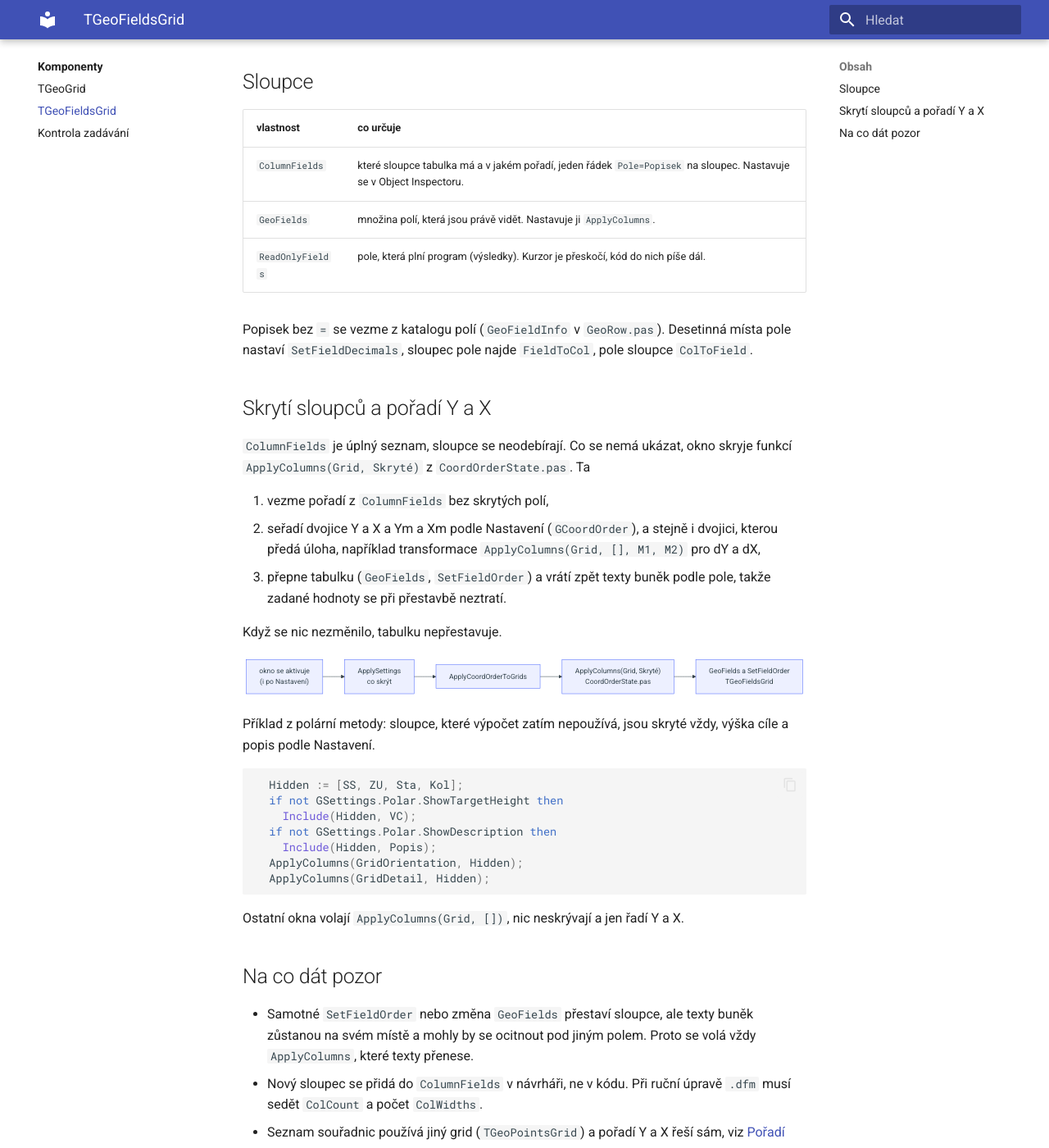
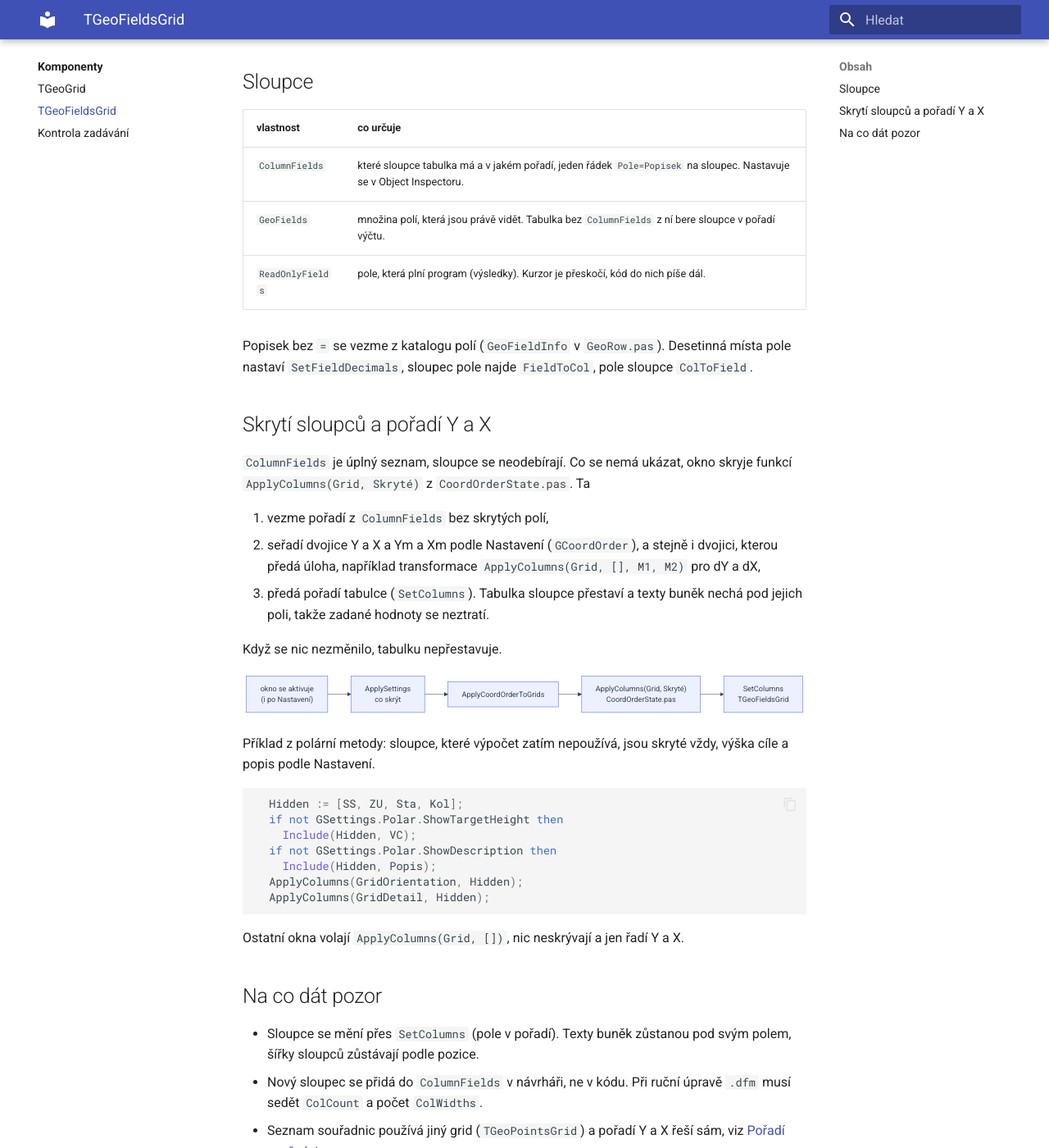
Before and after one commit to kovarmi9/GeoSoft, an MkDocs documentation site: the page built from docs/komponenty/geofieldsgrid.md, in a window 1280 px wide and 1400 px high, scrolled down 262 px. Shown: the whole window at 82% size. Built offline with MkDocs 1.6.1 and Material for MkDocs 9.7.7, drawn with Linux system fonts in a browser that asks for light colours.

Commit message:
Natavení pořadí a názvů sloupců

````diff
--- a/docs/komponenty/geofieldsgrid.md
+++ b/docs/komponenty/geofieldsgrid.md
@@ -9,7 +9,7 @@ zadávání podle svého pole. Používají ji všechna výpočetní okna.
 | vlastnost | co určuje |
 |---|---|
 | `ColumnFields` | které sloupce tabulka má a v jakém pořadí, jeden řádek `Pole=Popisek` na sloupec. Nastavuje se v Object Inspectoru. |
-| `GeoFields` | množina polí, která jsou právě vidět. Nastavuje ji `ApplyColumns`. |
+| `GeoFields` | množina polí, která jsou právě vidět. Tabulka bez `ColumnFields` z ní bere sloupce v pořadí výčtu. |
 | `ReadOnlyFields` | pole, která plní program (výsledky). Kurzor je přeskočí, kód do nich píše dál. |
 
 Popisek bez `=` se vezme z katalogu polí (`GeoFieldInfo`
@@ -26,8 +26,9 @@ z `CoordOrderState.pas`. Ta
 2. seřadí dvojice Y a X a Ym a Xm podle Nastavení (`GCoordOrder`),
    a stejně i dvojici, kterou předá úloha, například transformace
    `ApplyColumns(Grid, [], M1, M2)` pro dY a dX,
-3. přepne tabulku (`GeoFields`, `SetFieldOrder`) a vrátí zpět texty
-   buněk podle pole, takže zadané hodnoty se při přestavbě neztratí.
+3. předá pořadí tabulce (`SetColumns`). Tabulka sloupce přestaví
+   a texty buněk nechá pod jejich poli, takže zadané hodnoty se
+   neztratí.
 
 Když se nic nezměnilo, tabulku nepřestavuje.
 
@@ -36,7 +37,7 @@ flowchart LR
   A["okno se aktivuje<br/>(i po Nastavení)"] --> B["ApplySettings<br/>co skrýt"]
   B --> C["ApplyCoordOrderToGrids"]
   C --> D["ApplyColumns(Grid, Skryté)<br/>CoordOrderState.pas"]
-  D --> E["GeoFields a SetFieldOrder<br/>TGeoFieldsGrid"]
+  D --> E["SetColumns<br/>TGeoFieldsGrid"]
 ```
 
 Příklad z polární metody: sloupce, které výpočet zatím nepoužívá,
@@ -57,9 +58,8 @@ Ostatní okna volají `ApplyColumns(Grid, [])`, nic neskrývají a jen
 
 ## Na co dát pozor
 
-- Samotné `SetFieldOrder` nebo změna `GeoFields` přestaví sloupce, ale
-  texty buněk zůstanou na svém místě a mohly by se ocitnout pod jiným
-  polem. Proto se volá vždy `ApplyColumns`, které texty přenese.
+- Sloupce se mění přes `SetColumns` (pole v pořadí). Texty buněk
+  zůstanou pod svým polem, šířky sloupců zůstávají podle pozice.
 - Nový sloupec se přidá do `ColumnFields` v návrháři, ne v kódu. Při
   ruční úpravě `.dfm` musí sedět `ColCount` a počet `ColWidths`.
 - Seznam souřadnic používá jiný grid (`TGeoPointsGrid`) a pořadí Y a X
````
Also changed, not shown: 4 other files.
